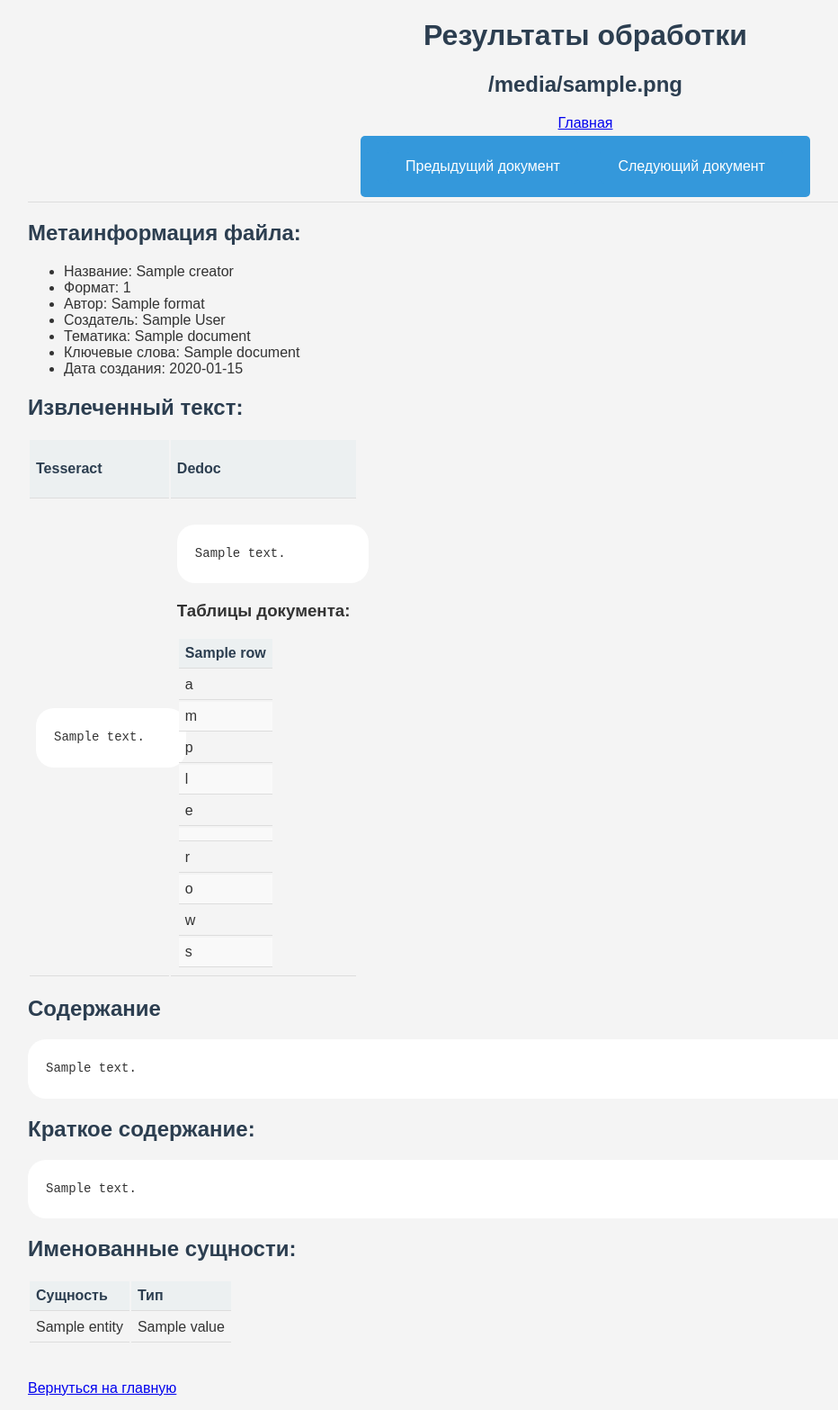
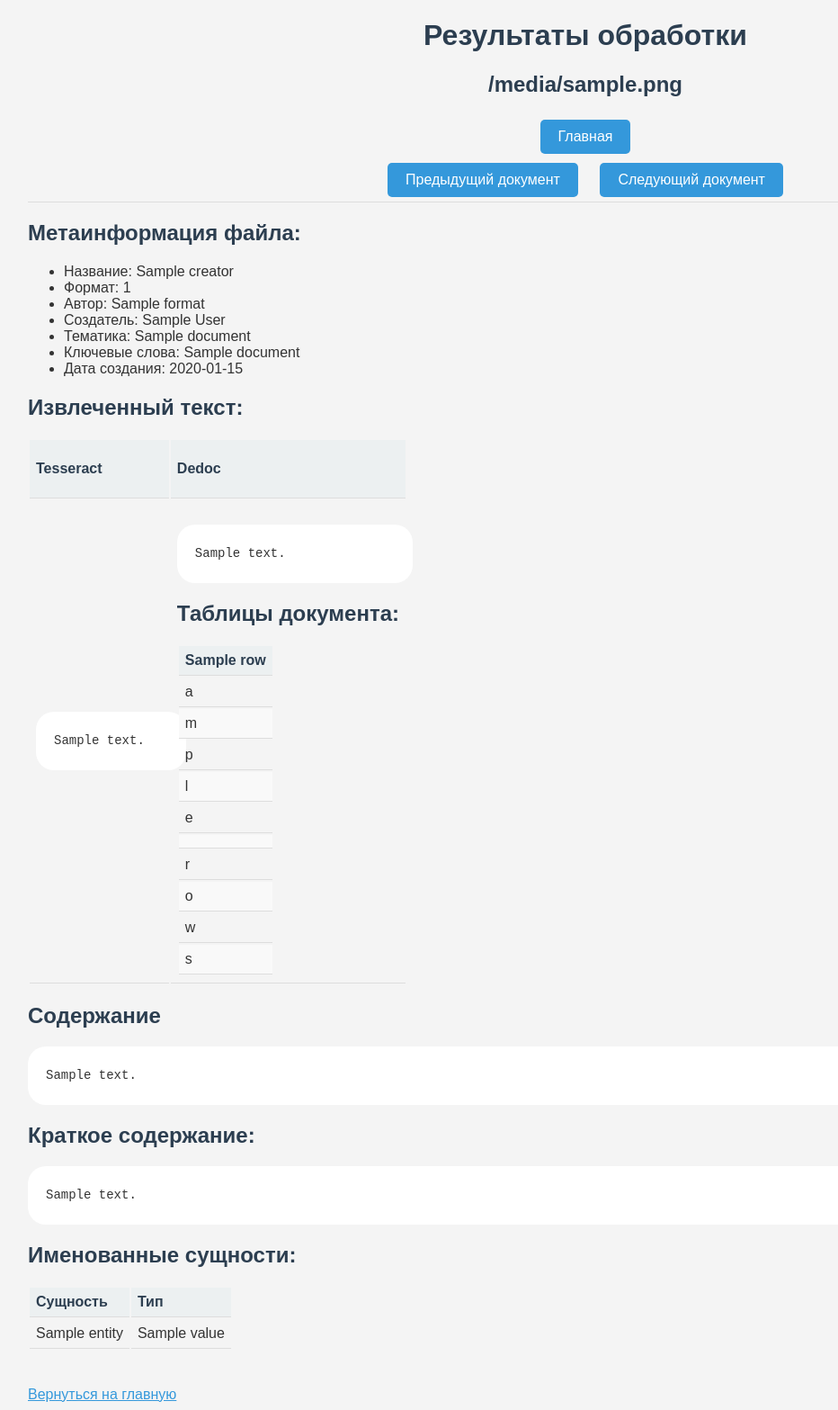
Before and after one commit to B4rb4r1s/Happy, a Flask app: page /results/1 in a window 1280 px wide. Shown: the whole page at 90% size, without its empty margins (1-933 px from the left). Run offline with Flask 3, Linux system fonts and the light colour scheme; a database or web service that is not in the repository returns one stand-in record (values such as "Sample title"); some libraries are stand-ins or nearby versions.

Commit message:
visual update

```diff
--- a/app.py
+++ b/app.py
@@ -1,5 +1,5 @@
 from flask import Flask, request, session
-from flask import redirect, url_for, flash, render_template, jsonify
+from flask import redirect, url_for, flash, render_template, jsonify, send_from_directory
 import os
 import re
 import time
@@ -571,6 +571,12 @@ def get_adjacent_ids(current_id, table):
     return prev_id, next_id
 
 
+@app.route('/pdf/<filename>')
+def serve_pdf(filename):
+    # return send_from_directory('uploads', filename)
+    return send_from_directory('Data/GRNTI/elibrary044100/', filename)
+
+
 @app.route('/error')
 def error():
     flash('Ошибка в чтении файла', 'warning')
--- a/static/style.css
+++ b/static/style.css
@@ -38,6 +38,10 @@ tr:nth-child(even) {
     background-color: #f9f9f9;
 }
 
+a {
+    color: #3498db;
+}
+
 pre {
     background-color: white;
     padding: 20px;
@@ -60,6 +64,8 @@ pre {
 .container {
     max-width: 100%;
 
+    /* max-height: 90vh; */
+
     /* border-bottom: 1px solid #ddd;
     display: flex;
     flex-direction: column;
@@ -74,10 +80,12 @@ pre {
 .navigator {
     text-align: right;
     border-bottom: 1px solid #ddd;
+    padding-right: 5%;
 }
 
-.uploaded-docs-table, .document-table .elib-documents {
+.uploaded-docs-table .elib-documents {
     max-width: 100%;
+    margin: 10%;
     /* display: flex;
     flex-direction: column;
     align-items: center;
@@ -90,11 +98,39 @@ pre {
     width: 100%;
 }
 
+.document-tables {
+    white-space: normal;
+}
+.document-table {
+    /* table-layout: fixed;
+    display: table;
+    width: 100%; */
+}
+
+
+.select-column {
+    width: 1%;
+}
+.id-column {
+    width: 4%;
+}
+.text-head {
+    max-width: 40vh;
+}
+
 .document-text-content {
-    height: 50vh;
+    /* height: 50vh; */
 
     overflow-y: scroll;
     overflow-x: hidden;
+}
+.raw-text-section {
+    max-width: 100vh;
+    width: 65%;
+}
+.text-section {
+    /* max-width: 100vh;
+    width: 65%; */
 }
 
 .file-preview {
--- a/templates/dataset.html
+++ b/templates/dataset.html
@@ -15,7 +15,7 @@
     {% endif %}
 
     <div>
-        <a href="{{ url_for('index') }}">Главная</a>
+        <a href="{{ url_for('index') }}" class="nav-button">Главная</a>
     </div>
     <p>Всего документов в базе данных: {{ count }}</p>
 
--- a/templates/elib_dataset.html
+++ b/templates/elib_dataset.html
@@ -24,8 +24,8 @@
                 </thead>
                 <tbody>
                     <tr>
-                        <th></th>
-                        <th>ID</th>
+                        <th class="select-column"></th>
+                        <th class="id-column">ID</th>
                         <th>Название файла</th>
                         <th>Начало документа</th>
                     </tr>
@@ -36,7 +36,7 @@
                             <td>
                                 <a href="{{ url_for('elib_dataset_document', doc_id=doc[0]) }}">{{ doc[1] }}</a>
                             </td>
-                            <td>{{ doc[2][:26] }}</td>
+                            <td class="text-head">{{ doc[2][:65] }} ...</td>
                         </tr>
                     {% else %}
                         <tr>
--- a/templates/results.html
+++ b/templates/results.html
@@ -19,9 +19,9 @@
             <h2>{{ filename }}</h2>
 
             <nav class="nav-links">
-                <a href="{{ url_for('index') }}">Главная</a>
+                <a href="{{ url_for('index') }}" class="nav-button">Главная</a>
             </nav>
-            <div class = "nav-button">
+            <div>
                 {% if prev_id %}
                     <a href="{{ url_for('results', doc_id=prev_id) }}" class="nav-button">Предыдущий документ</a>
                 {% endif %}
@@ -77,7 +77,7 @@
         </div>
 
         <!-- Извлеченный текст -->
-        <div class="text-section">
+        <div class="raw-text-section">
             <h2>Извлеченный текст:</h2>
             {% if text_tesseract and text_dedoc %}
                 <table>
@@ -100,9 +100,9 @@
                                 <pre>{{ text_dedoc }}</pre>
                             </div>
                             {% if tables %}
+                                <h2>Таблицы документа:</h2>
                                 {% for table in tables %}
                                     <div>
-                                        <h3>Таблицы документа:</h3>
                                         <table>
                                             <thead>
                                                 {% for text in table[2][0] %}
@@ -127,13 +127,14 @@
                 </table>
             {% elif text_dedoc %}
                 <p>Dedoc</p>
-                <pre class="document-text">{{ text_dedoc }}
+                <pre class="document-text">{{ text_dedoc }}</pre>
 
+                <pre class="document-tables">
                 {% if tables %}
+                    <h2>Таблицы документа:</h2>
                     {% for table in tables %}
                         <div>
-                                <h3>Таблицы документа:</h3>
-                                    <table>
+                            <table class="document-table">
                                 <thead>
                                     {% for text in table[2][0] %}
                                         <th>{{ text }}</th>
@@ -150,9 +151,11 @@
                                 </tbody>
                             </table>
                         </div>
+                        <br>
                     {% endfor %}
                 {% endif %}
                 </pre>
+
             {% elif text_tesseract %}
                 <p>Dedoc</p>
                 <pre>{{ text_tesseract }}</pre>
```
Also changed, not shown: templates/elib_dataset_document.html (+25 -1 lines). Lines whose indentation alone changed are shown as unchanged.
